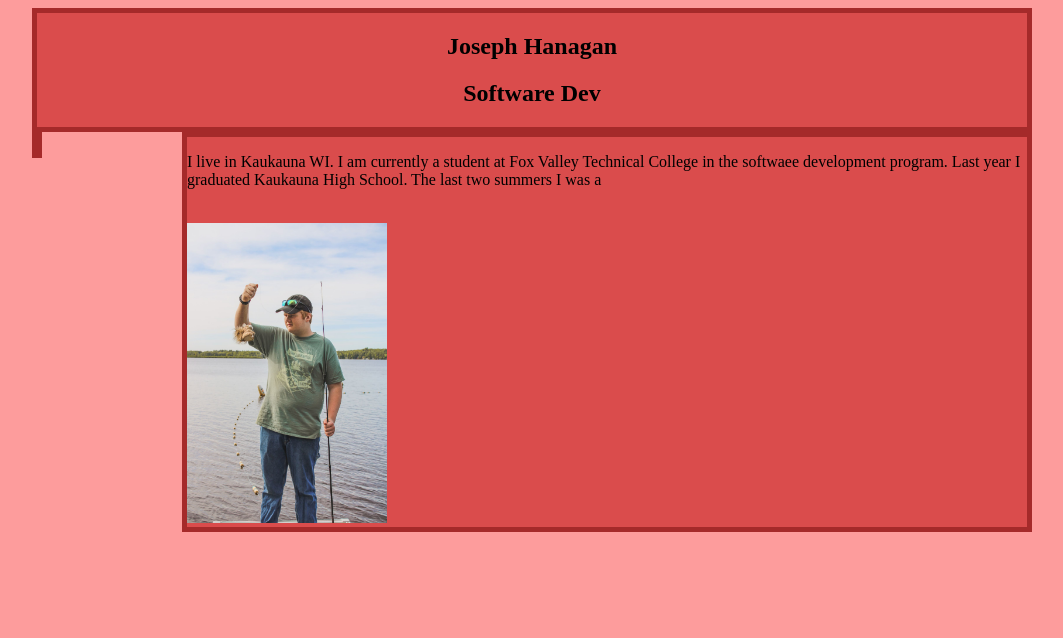
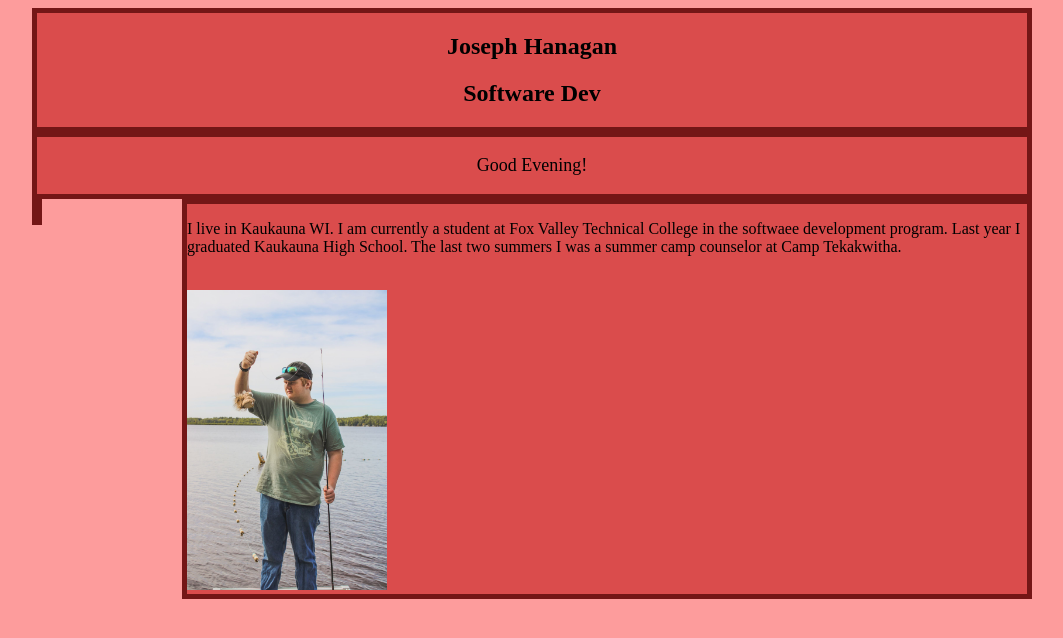
Before and after one commit to JoeHanagan/JoeHanagan.github.io, a plain HTML site: page myPage/index.html in a window 1280 px wide. Shown: the whole page, without its empty margins (108-1171 px from the left). Drawn offline with Linux system fonts and the light colour scheme.

Commit message:
Added Custom welcome

```diff
--- a/myPage/css/style.css
+++ b/myPage/css/style.css
@@ -4,7 +4,7 @@ html{
 
 #banner{
     background-color: rgb(218, 76, 76);
-    border: 5px solid brown;
+    border: 5px solid rgb(116, 22, 22);
     border-collapse: collapse;
 }
 
@@ -18,12 +18,20 @@ html{
 
 #sidebar{
     background-color: rgb(218, 76, 76);
-    border: 5px solid brown;
+    border: 5px solid rgb(116, 22, 22);
     border-collapse: collapse;
 }
 
 #content{
     background-color: rgb(218, 76, 76);
-    border: 5px solid brown;
+    border: 5px solid rgb(116, 22, 22);
     border-collapse: collapse;
 }
+
+#welcome{
+    background-color: rgb(218, 76, 76);
+    border: 5px solid rgb(116, 22, 22);
+    border-collapse: collapse;
+    text-align: center;
+    font-size: large;
+}
--- a/myPage/index.html
+++ b/myPage/index.html
@@ -15,6 +15,7 @@
         <h2>Software Dev</h2>
     </section>
 
+    <div id="welcome"></div>
 
     <section id="sidebar">
         <p>
@@ -24,7 +25,7 @@
 
 
     <section id="content">
-        <p>I live in Kaukauna WI. I am currently a student at Fox Valley Technical College in the softwaee development program. Last year I graduated Kaukauna High School. The last two summers I was a </p><br>
+        <p>I live in Kaukauna WI. I am currently a student at Fox Valley Technical College in the softwaee development program. Last year I graduated Kaukauna High School. The last two summers I was a summer camp counselor at Camp Tekakwitha.</p><br>
         <img src="img/cardPic.jpg" width="200px" height="300px" alt="a picture of me from my summer camp job" id="cardPic">
         </section>
     </section>
--- a/myPage/js/site.js
+++ b/myPage/js/site.js
@@ -1 +1,23 @@
-alert("Welcome!!")
+//alert("Welcome!!")
+
+//Welcome div
+const hours = new Date().getHours() // get the current hour
+
+const isMorning = hours >= 4 && hours < 12 // is it morning?
+const isAfternoon = hours >= 12 && hours < 17 // is it afternoon?
+const isEvening = hours >= 17 || hours < 4 // is it evening?
+
+const welcomeDiv = document.getElementById('welcome')//Find the correct div
+const welcomeMessage = document.createElement('p')// create variable paragraph thing
+
+//solve for time
+if (isMorning){
+    welcomeMessage.textContent="Good Morning!"
+}else if (isAfternoon) {
+    welcomeMessage.textContent="Good Afternoon!"
+} else {
+    welcomeMessage.textContent="Good Evening!"
+}
+
+//append greeting
+welcomeDiv.append(welcomeMessage)
```
